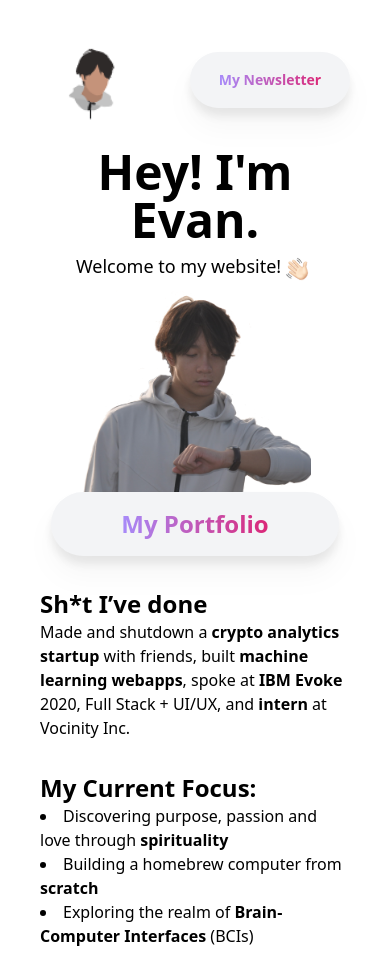
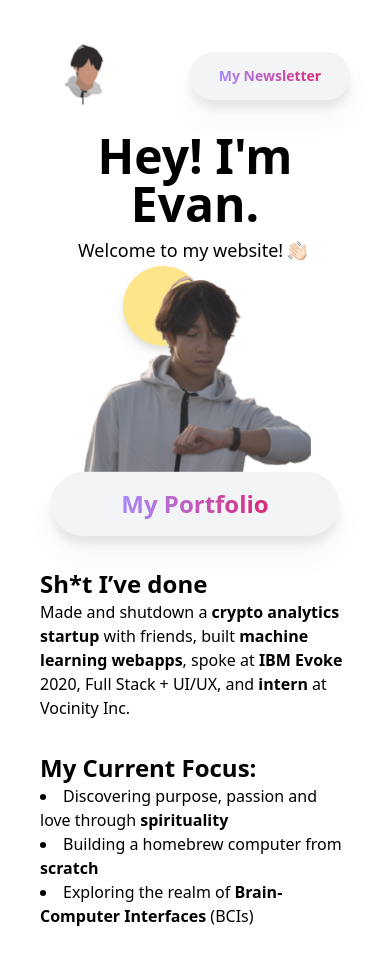
Before and after one commit to eevaain/2021-Personal-Website-Neuromorphic, a Next.js app: page / in a window 390 px wide. Built offline with nearby package versions, Linux system fonts and the light colour scheme.

Commit message:
added sun, solved responsiveness issues

```diff
--- a/components/main.js
+++ b/components/main.js
@@ -3,8 +3,8 @@ export default function Main() {
     return(
       <>
       <div className = "flex justify-between">
-        <img className = "h-28 sm: h-20"src="vector.png"></img>
-          <div className = "cursor-pointer rounded-full h-12 w-40 flex items-center justify-center bg-gray-100 filter drop-shadow-xl transform transition duration-400 hover:scale-110 mt-8 sm:w-52 h-14">
+        <img className = "h-24 sm:h-28"src="vector.png"></img>
+          <div className = "cursor-pointer rounded-full h-12 w-40 flex items-center justify-center bg-gray-100 filter drop-shadow-xl transform transition duration-400 hover:scale-110 mt-8 sm:w-52 sm:h-14">
             <a className = "font-bold text-sm text-transparent bg-clip-text bg-gradient-to-r from-purple-400 to-pink-600 sm:text-lg">My Newsletter</a>
           </div>
       </div>
@@ -13,12 +13,13 @@ export default function Main() {
          <a className = "flex justify-center font-extrabold text-5xl text-center pb-2 pt-4 sm:text-6xl"> Hey! I'm Evan.</a>
           <div className = "flex flex-row justify-center">
             <a className = "font-regular text-lg sm:text-3xl">Welcome to my website! </a>
-            <img src="wave.png" className="wave h-8"/>
+            <img src="wave.png" className="wave h-7 sm:h-10"/>
           </div>
       </div>
         <div className = "portfolio">
           <div className = "flex flex-col items-center ">
-            <img className = "flex h-52  justify-center sm:h-72" src="me.png"></img>
+            <div className = "circle fixed rounded-full h-20 w-20 flex items-center justify-center mr-16 bg-yellow-200 filter drop-shadow-lg sm:h-24 sm:w-24 sm:mr-20"></div>
+            <img className = "flex h-52 justify-center z-10 sm:h-72" src="me.png"></img>
             <div className = "cursor-pointer rounded-full py-4 w-72 flex items-center justify-center bg-gray-100 filter drop-shadow-xl transform transition duration-400 hover:scale-110 sm:w-96" onClick = {() => window.open('https://trusting-clutch-140.notion.site/6052530559bc4e1db8a48520d056da80?v=d7765ed8598843e1bd79d17d3187933c')}>
               <a className = "font-bold text-2xl text-transparent bg-clip-text bg-gradient-to-r from-purple-400 to-pink-600">My Portfolio</a>
             </div>
--- a/styles/globals.css
+++ b/styles/globals.css
@@ -20,3 +20,16 @@
    60% { transform: rotate( 0.0deg) }  /* Reset for the last half to pause */
   100% { transform: rotate( 0.0deg) }
 }
+
+.circle {
+    animation-name: floating;
+    animation-duration: 6s;
+    animation-iteration-count: infinite;
+    animation-timing-function: ease-in-out;
+}
+
+@keyframes floating {
+    0% { transform: translate(0,  0px); }
+    50%  { transform: translate(0, 30px); }
+    100%   { transform: translate(0, -0px); }
+}
```
